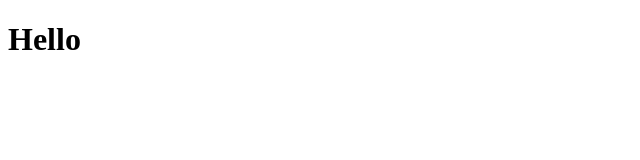
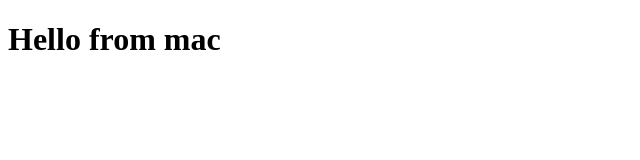
Before and after one commit to katsumase/my-ang-test, a plain HTML site: page index.html in a window 1280 px wide. Shown: the whole page, without its empty margins (0-640 px from the left). Drawn offline with Linux system fonts and the light colour scheme.

Commit message:
new version of index.html

```diff
--- a/index.html
+++ b/index.html
@@ -5,6 +5,6 @@
     <title>Test</title>
   </head>
   <body>
-    <h1>Hello</h1>
+    <h1>Hello from mac</h1>
   </body>
 </html>
```
